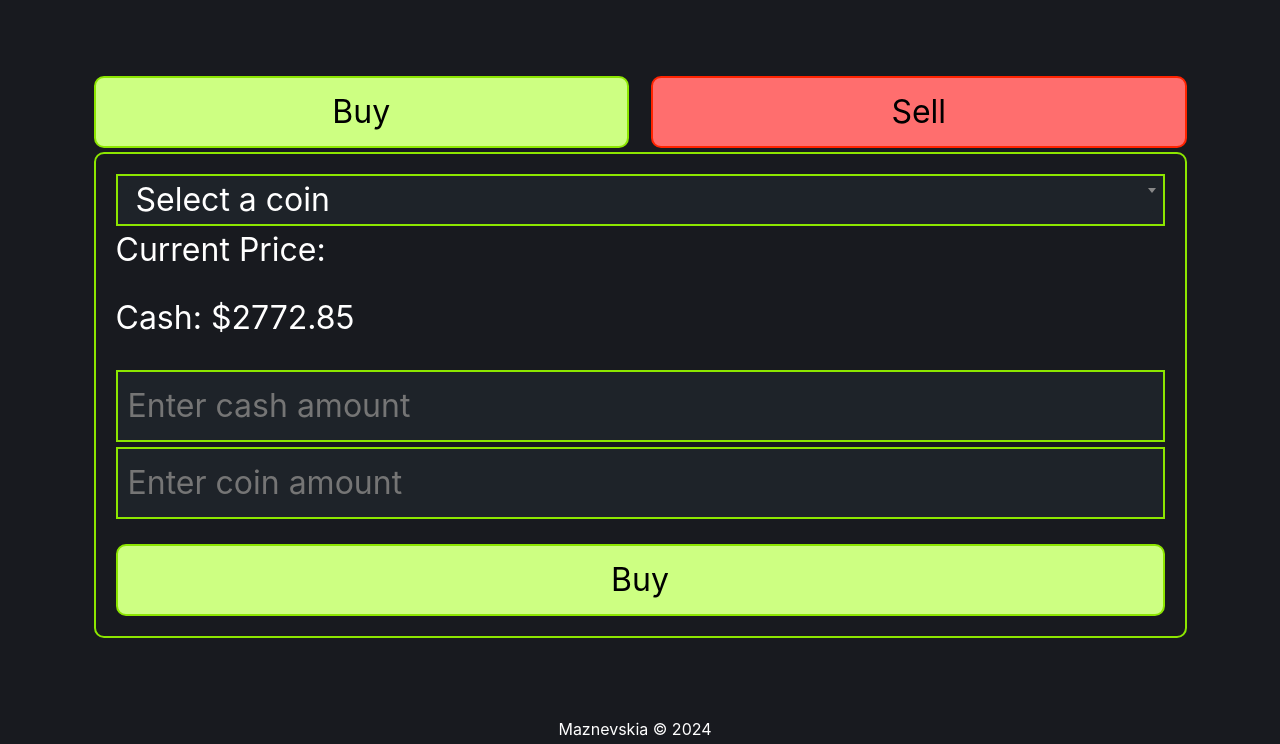
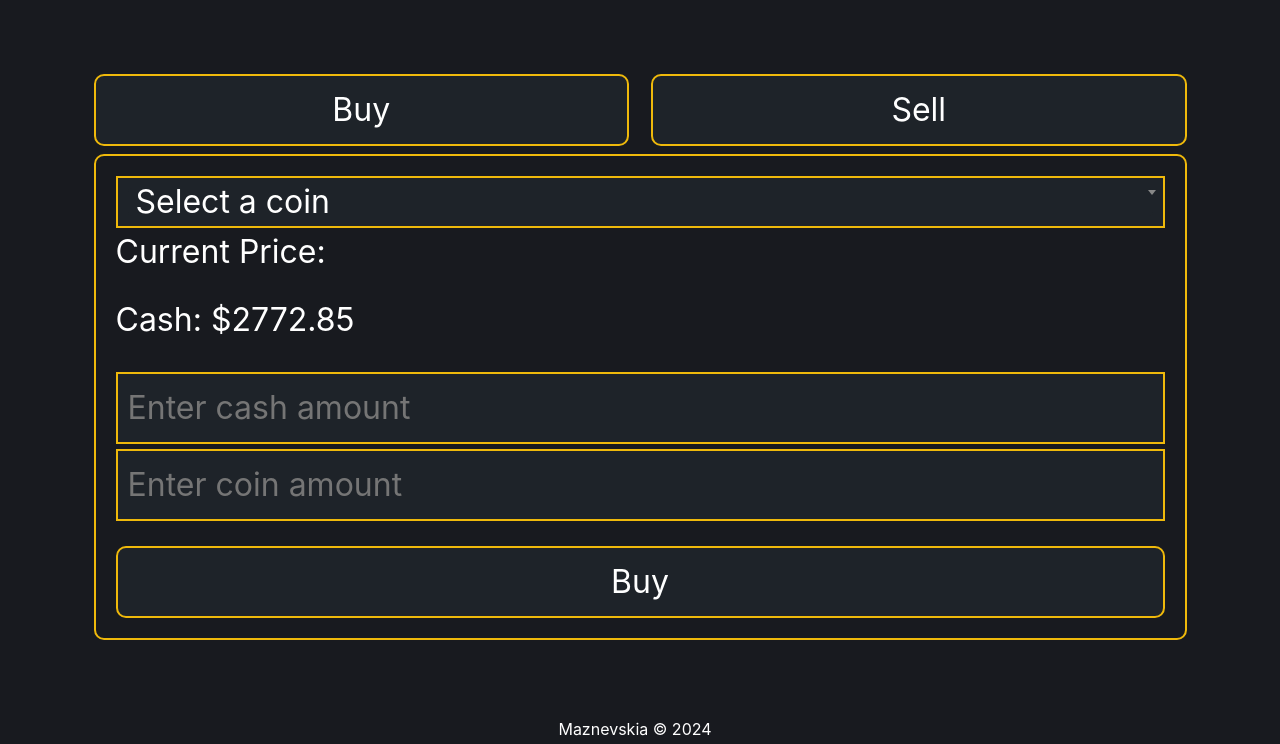
Before and after one commit to maznevskia/cryptonia, a Flask app: page /trade in a window 1280 px wide. Shown: the part 56-800 px from the top of the page. Run offline with Flask 3, Linux system fonts and the light colour scheme; a user stored in the database is signed in; data comes from the database, SQL or seed files in the repository; both versions use the stored data as it was after the commit; data that the repository does not hold is empty; some libraries are stand-ins or nearby versions.

Commit message:
Update /trade page design, enhance trade container and details styling

```diff
--- a/static/styles.css
+++ b/static/styles.css
@@ -21,11 +21,14 @@
     color: white !important;
 }
 
+body, main {
+    background-color: #181a1f;
+}
+
 body {
     display: flex;
     flex-direction: column;
     min-height: 100vh;
-    background-color: #181a1f;
 }
 
 main {
@@ -35,7 +38,6 @@ main {
     grid-gap: 20px;
     justify-items: center;
     align-items: center;
-    background-color: #181a1f;
     padding: 1rem;
 }
 
@@ -164,7 +166,7 @@ main > div:nth-child(odd):nth-last-child(1):not(:only-of-type) {
 .index-table, .wallet-table, .transactions-table {
     border-collapse: separate;
     border-spacing: 0;
-    border: 2px solid #efb90b;
+    border: 2px solid #efb90b !important;
     background-color: #1e2329;
     border-radius: 10px;
     overflow: hidden;
@@ -272,7 +274,7 @@ main > div:nth-child(odd):nth-last-child(1):not(:only-of-type) {
     justify-content: space-between;
     width: 100%;
     border-bottom: 0;
-    margin-bottom: .2rem;
+    margin-bottom: .5rem;
 }
 
 .trade-btn {
@@ -295,90 +297,44 @@ main > div:nth-child(odd):nth-last-child(1):not(:only-of-type) {
     gap: 20px;
 }
 
+.gold-border {
+    border: 2px solid #efb90b;
+    border-radius: 10px;
+}
+
 #coin-select, #cash-input, #coin-amount {
     margin-bottom: 5px;
     width: 100%;
 }
 
-#buy-btn {
-    background-color: rgb(205, 255, 130);
-    border: 2px solid rgb(140, 230, 0);
-    color: black;
-}
-
-#buy-btn, .buy-button {
-    transition: background-color 0.3s ease;
-}
-
-#buy-btn:hover, .buy-button:hover {
-    background-color: rgb(140, 230, 0);
-    border: 2px solid rgb(140, 230, 0);
-}
-
-.buy-primary {
+.trade-primary {
     color: white;
-    border: 2px solid rgb(140, 230, 0);
+    border: 2px solid #efb90b;
     background-color: #1e2329;
     padding: 10px;
 }
 
-.buy-primary-text {
+.trade-text {
     color: white;
 }
 
-.buy-secondary {
+#buy-btn, #sell-btn, .buy-button, .sell-button {
+    background-color: #1e2329;
+    border: 2px solid #efb90b;
+}
+
+#buy-btn:hover, .buy-button:hover {
     border: 2px solid rgb(140, 230, 0);
+}
+
+.buy-button, .sell-button {
+    padding: 10px;
+    width: 100%;
     border-radius: 10px;
 }
 
-.buy-button {
-    padding: 10px;
-    width: 100%;
-    color: black;
-    background-color: rgb(205, 255, 130);
-    border: 2px solid rgb(140, 230, 0);
-    border-radius: 10px;
-}
-
-#sell-btn {
-    background-color: rgb(255, 110, 110);
+#sell-btn:hover, .sell-button:hover {
     border: 2px solid rgb(255, 35, 0);
-    color: black;
-}
-
-#sell-btn, .sell-button {
-    transition: background-color 0.3s ease;
-}
-
-#sell-btn:hover, .sell-button:hover {
-    background-color: rgb(255, 35, 0);
-    border: 2px solid rgb(255, 35, 0);
-}
-
-.sell-primary {
-    color: white;
-    border: 2px solid rgb(255, 35, 0) !important;
-    background-color: #1e2329;
-    padding: 10px;
-}
-
-.sell-primary-text {
-    color: white;
-}
-
-.sell-secondary {
-    background-color: #1e2329;
-    border: 2px solid rgb(255, 35, 0);
-    border-radius: 10px;
-}
-
-.sell-button {
-    padding: 10px;
-    width: 100%;
-    color: black;
-    background-color: rgb(255, 110, 110);
-    border: 2px solid rgb(255, 35, 0);
-    border-radius: 10px;
 }
 
 .select2-container--default .select2-selection--single {
@@ -451,10 +407,6 @@ element.style {
     color: white !important;
     background: none;
     background-color: #1e2329 !important;
-}
-
-#transactionsTable {
-    border-bottom: 2px solid #efb90b;
 }
 
 #transaction-row, #market-row {
--- a/templates/trade.html
+++ b/templates/trade.html
@@ -10,25 +10,25 @@
         <button id="buy-btn" class="trade-btn">Buy</button>
         <button id="sell-btn" class="trade-btn">Sell</button>
     </div>
-    <div class="trade-section buy-secondary">
+    <div class="trade-section gold-border">
         <div class="trade-details">
             <div>
-                <select id="coin-select" class="buy-primary">
-                    <option value="" class="buy-primary-text" disabled selected>Select a coin</option>
+                <select id="coin-select" class="trade-primary">
+                    <option value="" class="trade-text" disabled selected>Select a coin</option>
                     {% for coin in coins %}
-                    <option class="buy-primary-text" value="{{ coin['id'] }}">{{ coin['name'] }}</option>
+                    <option class="trade-text" value="{{ coin['id'] }}">{{ coin['name'] }}</option>
                     {% endfor %}
                 </select>
-                <div id="coin-price" class="buy-primary-text">Current Price: </div>
+                <div id="coin-price" class="trade-text">Current Price: </div>
             </div>
             <div>
-                <div id="cash-holdings" class="buy-primary-text">Cash: ${{ "%.2f"|format(cash[0].cash) }}</div>
-                <div id="coin-holdings" class="buy-primary-text"></div>
+                <div id="cash-holdings" class="trade-text">Cash: ${{ "%.2f"|format(cash[0].cash) }}</div>
+                <div id="coin-holdings" class="trade-text"></div>
             </div>
             <div>
                 <h3 id="error-message"></h3>
-                <input type="number" id="cash-input" placeholder="Enter cash amount" class="buy-primary">
-                <input type="number" id="coin-amount" placeholder="Enter coin amount" class="buy-primary">
+                <input type="number" id="cash-input" placeholder="Enter cash amount" class="trade-primary">
+                <input type="number" id="coin-amount" placeholder="Enter coin amount" class="trade-primary">
             </div>
             <button id="action-btn" class="buy-button">Buy</button>
         </div>
```
Also changed, not shown: static/script.js (+1 -49 lines), cryptonia.db, 3 other files.
